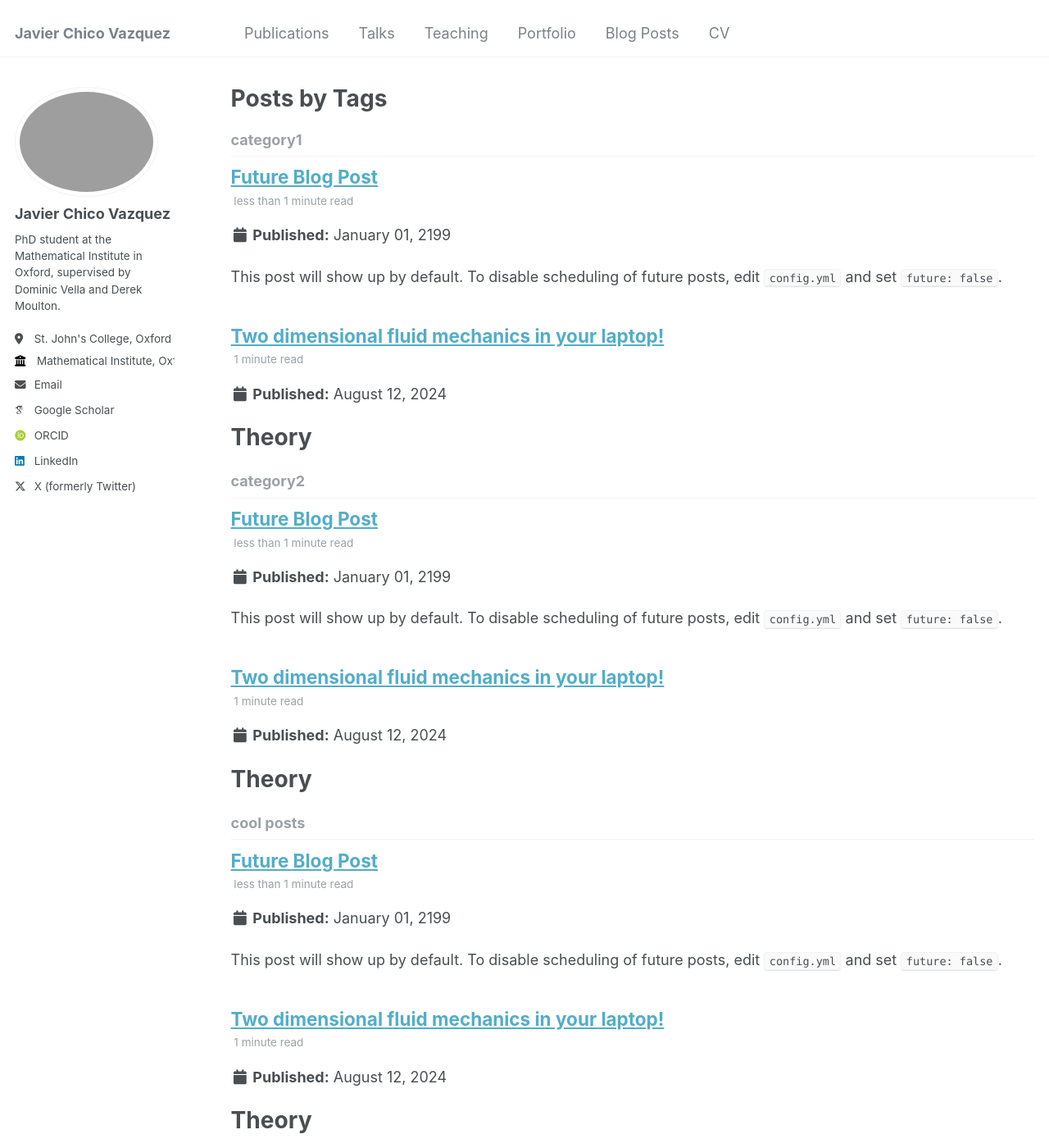
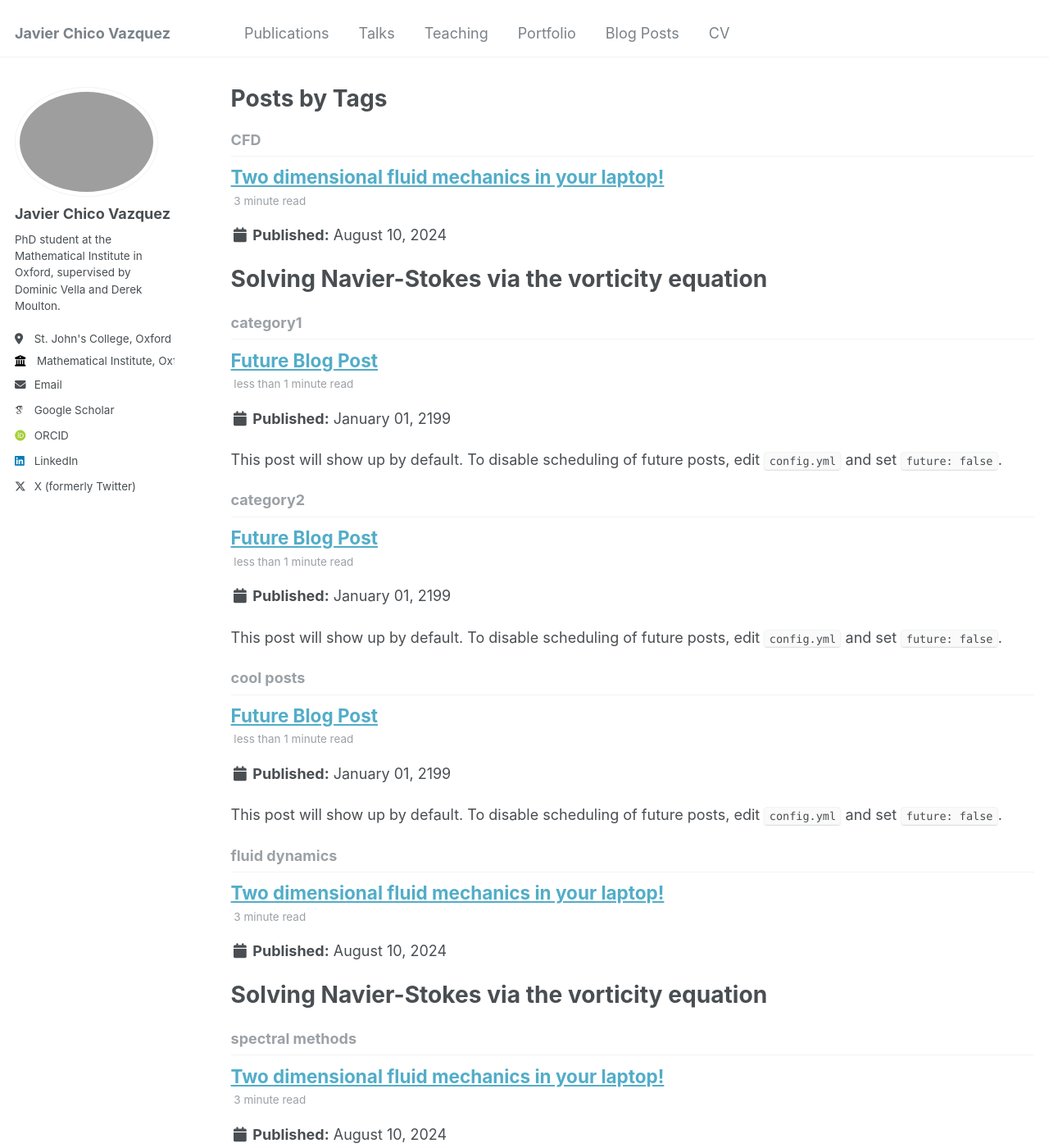
Before and after one commit to JavierChico/JavierChico.github.io, a Jekyll site: the page built from _pages/tag-archive.html, in a window 1280 px wide and 1400 px high. Shown: the whole window at 82% size. Built offline with Jekyll 4.4.1, drawn with Linux system fonts in a browser that asks for light colours; some web fonts are replaced; some of the changed text lies outside the part shown.

Commit message:
Update 2024-08-12-vorticity_eq.md

```diff
--- a/_posts/2024-08-12-vorticity_eq.md
+++ b/_posts/2024-08-12-vorticity_eq.md
@@ -1,25 +1,25 @@
 ---
 title: 'Two dimensional fluid mechanics in your laptop!'
-date: 2024-08-12
+date: 2024-08-10
 permalink: /posts/2012/08/vorticity_eq/
 tags:
-  - cool posts
-  - category1
-  - category2
+  - CFD
+  - fluid dynamics
+  - spectral methods
 ---
 
-Theory
+Solving Navier-Stokes via the vorticity equation
 ======
 
 In this short post I provide some tricks and code to simulate high accuracy two dimensional flows using a laptop. Starting from the Navier-Stokes equations for a Newtonian incompressible fluid:
 
 $$\frac{\partial \boldsymbol{u}}{\partial t}+\boldsymbol{u}\cdot\nabla\boldsymbol{u}=-\nabla p +\frac{1}{\text{Re}}\nabla^2\boldsymbol{u}\quad \boldsymbol{\nabla}\cdot\boldsymbol{u}=0$$
 
-The pressure gradient can be problematic in CFD algorithms, as there are no explicit conditions for the pressure at boundaries. Hence, a commonly used trick is to take the curl of the momentum equations, leading to the vorticity equation:
+The pressure gradient can be problematic in CFD algorithms, as there are no explicit conditions for the pressure at boundaries. Hence, a commonly used trick is to take the curl of the momentum equations, leading to the [vorticity equation](https://en.wikipedia.org/wiki/Vorticity_equation):
 
-$$\frac{D\omega}{Dt} = \omega\cdot\nabla \boldsymbol{u}+\frac{1}{Re}\nabla^2\omega$$
+$$\frac{D\boldsymbol{\omega}}{Dt} = \boldsymbol{\omega}\cdot\nabla \boldsymbol{u}+\frac{1}{Re}\nabla^2\boldsymbol{\omega}$$
 
-In 2 dimensions, the vortex stretching term is identically zero, so that we have an advection diffusion equation for the (scalar) vorticity \\(\omega\\):
+In 2 dimensions, the vorticity can be described by a single scalar, \\(\boldsymbol{\omega} = \nabla\times \boldsymbol{u}=\omega \boldsymbol{k}\\). It is easy to verify that the vortex stretching term ( \\(\boldsymbol{\omega}\cdot\nabla\boldsymbol{u}\\) ) is identically zero, so that we have an advection diffusion equation for the (scalar) vorticity \\(\omega\\):
 
 $$\frac{D\omega}{Dt} = \frac{1}{Re}\nabla^2\omega$$
 
@@ -29,11 +29,15 @@ $$\omega = -\nabla^2 \psi$$
 
 $$u = -\frac{\partial \psi}{\partial y}\quad v = \frac{\partial \psi}{\partial x}$$
 
-So that the continuity equation is satisfied identically and we need not worry about it.
+So that the continuity equation is satisfied identically and we need not worry about it. The numerical algorithm is now clear, at each time-step, given a vorticity field \\(\omega\\), we can solve for the streamfunction using a Poisson solver, and given the streamfunction we can compute the velocities required to update the vorticity.
 
 The FFT and the pseudospectral method
 ======
-At the heart of the solution strategy we find the Fast Fourier Transform
+At the heart of the solution strategy we find the [Fast Fourier Transform](https://en.wikipedia.org/wiki/Fast_Fourier_transform), developed by Cooley and Tukey. Without going into too much detail, the FFT allows us to compute Fourier transforms and their inverses in \\(\mathcal{O}(N\log N)\\) time (fast). This is useful as evaluating derivatives in Fourier space is easy (multiplication by \\(i^k\\), where \\(k\\) is the derivative order. Thus, we can evaluate a derivative by moving into Fourier space, multiplication by \\(i^k\\) and inverting back to real space.
+
+The pseudospectral method makes full use of this, by evaluating derivatives in Fourier space and nonlinearities in real space. Furthermore, for the Poisson solver, it is well known that the FFT diagonalizes the Laplacian, so that we can really easily solve the Poisson equation.
+
+The main drawback of our method (and spectral methods more generally) is that enforcing boundary conditions can be very hard, and generally involves methods [beyond the scope](https://ntrs.nasa.gov/api/citations/19960029104/downloads/19960029104.pdf) of this post. For this reason we choose to work with the natural conditions for spectral methods: periodic boundary conditions.
 
 Some videos of Solutions
 ------
```
